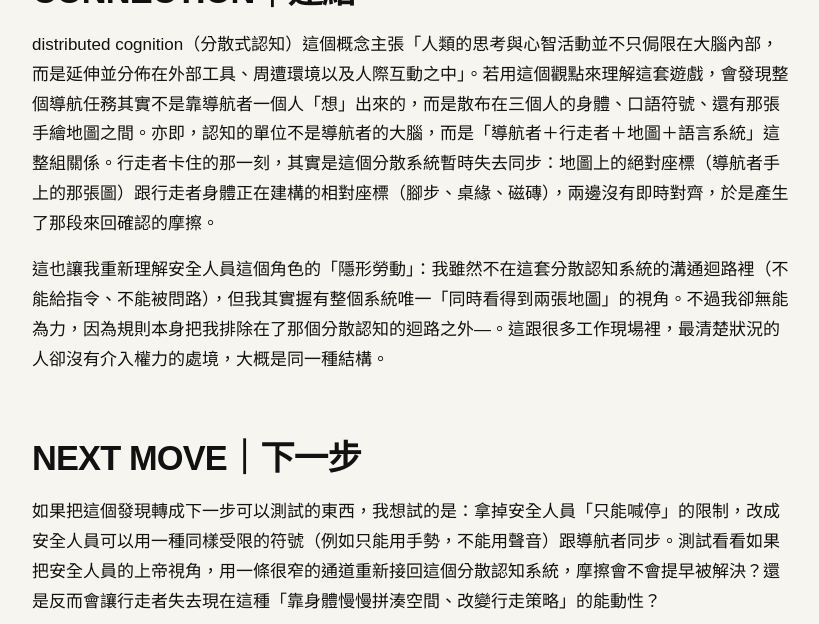
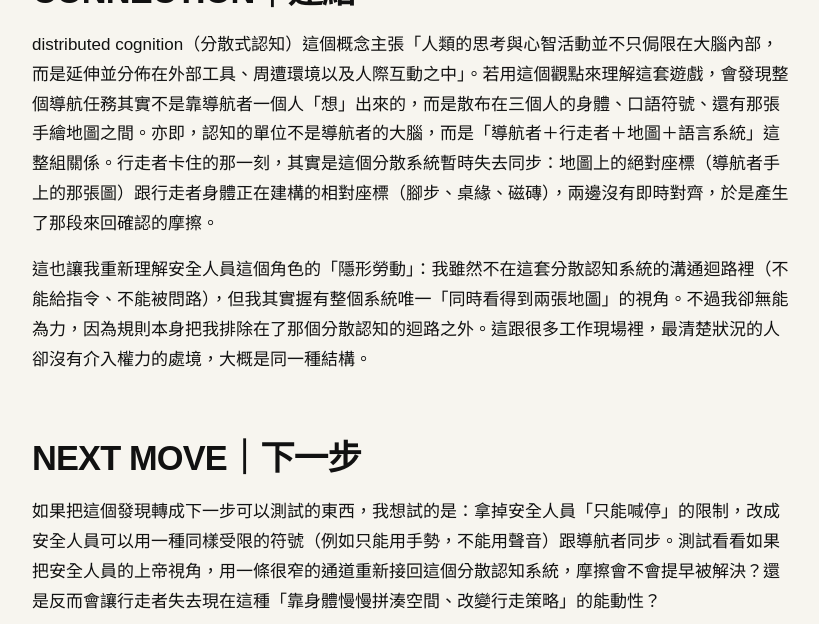
Before and after one commit to Khochiat/fieldworkarchive, a Jekyll site: the page built from weeks/week-01.md, in a window 1280 px wide and 900 px high, scrolled down 1733 px, cut to the strip 0-624 px from the top of the window. Shown: the whole strip, without its empty margins (48-867 px from the left). Built offline with Jekyll 4.4.1, drawn with Linux system fonts in a browser that asks for light colours.

```diff
--- a/weeks/week-01.md
+++ b/weeks/week-01.md
@@ -29,7 +29,7 @@ permalink: /weeks/week-01/
 
 distributed cognition（分散式認知）這個概念主張「人類的思考與心智活動並不只侷限在大腦內部，而是延伸並分佈在外部工具、周遭環境以及人際互動之中」。若用這個觀點來理解這套遊戲，會發現整個導航任務其實不是靠導航者一個人「想」出來的，而是散布在三個人的身體、口語符號、還有那張手繪地圖之間。亦即，認知的單位不是導航者的大腦，而是「導航者＋行走者＋地圖＋語言系統」這整組關係。行走者卡住的那一刻，其實是這個分散系統暫時失去同步：地圖上的絕對座標（導航者手上的那張圖）跟行走者身體正在建構的相對座標（腳步、桌緣、磁磚），兩邊沒有即時對齊，於是產生了那段來回確認的摩擦。
 
-這也讓我重新理解安全人員這個角色的「隱形勞動」：我雖然不在這套分散認知系統的溝通迴路裡（不能給指令、不能被問路），但我其實握有整個系統唯一「同時看得到兩張地圖」的視角。不過我卻無能為力，因為規則本身把我排除在了那個分散認知的迴路之外—。這跟很多工作現場裡，最清楚狀況的人卻沒有介入權力的處境，大概是同一種結構。
+這也讓我重新理解安全人員這個角色的「隱形勞動」：我雖然不在這套分散認知系統的溝通迴路裡（不能給指令、不能被問路），但我其實握有整個系統唯一「同時看得到兩張地圖」的視角。不過我卻無能為力，因為規則本身把我排除在了那個分散認知的迴路之外。這跟很多工作現場裡，最清楚狀況的人卻沒有介入權力的處境，大概是同一種結構。
 
 ## NEXT MOVE｜下一步
 
```
